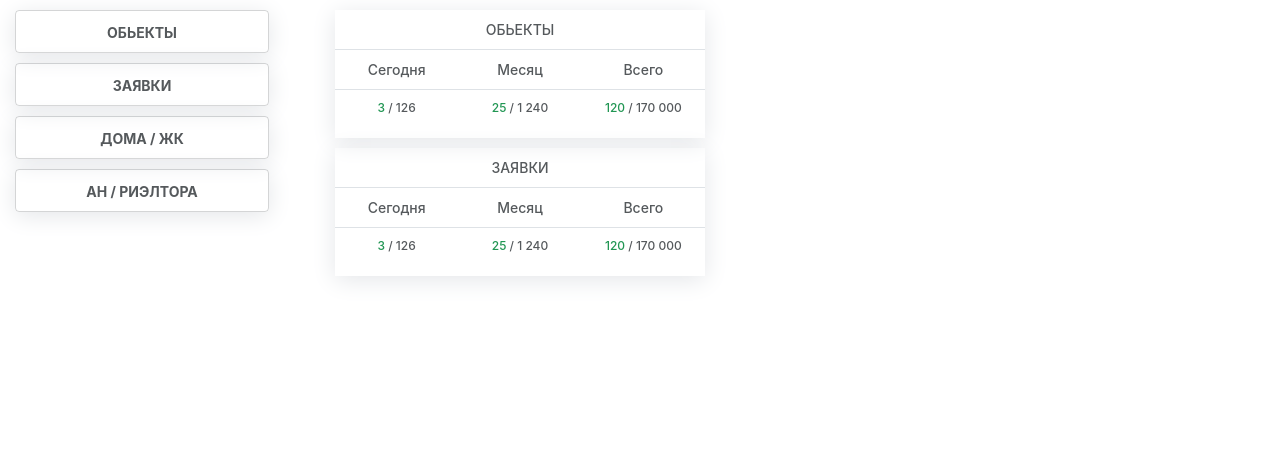
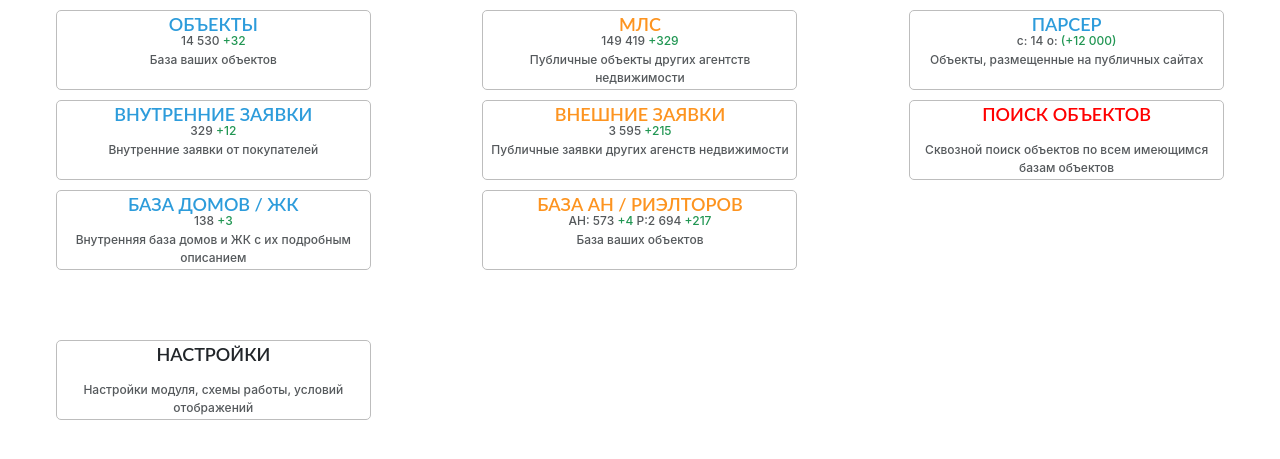
Before and after one commit to Padilo300/real, a PHP site: page / in a window 1280 px wide. Shown: the top 459 px of the page. Run offline with PHP 8.4, Linux system fonts and the light colour scheme.

Commit message:
Новый дашборд

```diff
--- a/app/index.html
+++ b/app/index.html
@@ -19,111 +19,189 @@
     <div class="rootWrap">
         <div class="container-fluid">
             <div class="row">
-                <div class="col col-md-12 col-12 col-lg-3">
-                    <div class="btn-xs-column">
-                        <a href="list.html" class="INS-btn-mainPage">
-                            Обьекты
-                        </a>
-                        <a href="" class="INS-btn-mainPage">
-                            Заявки
-                        </a>
-                        <a href="" class="INS-btn-mainPage">
-                            Дома / Жк
-                        </a>
-                        <a href="" class="INS-btn-mainPage">
-                            АН / риэлтора
-                        </a>
-                    </div><!-- btn-xs-column -->
+               <div class="col col-12 col-md-4">
+                   <div class="bord">
+                        <p class="text-center blue bord-title">
+                            ОБЪЕКТЫ
+                        </p>
+                        <p class="text-center bord-details">
+                            <span class="multiSpan">
+                                <span>
+                                    <b>
+                                        14 530
+                                    </b>
+                                </span>
+                                <span class="green">
+                                    +32
+                                </span>
+                            </span>
+                        </p>
+                        <p class="text-center bord-type">
+                            База ваших объектов
+                        </p>
+                   </div>
+                   <div class="bord">
+                        <p class="text-center blue bord-title">
+                            ВНУТРЕННИЕ ЗАЯВКИ
+                        </p>
+                        <p class="text-center bord-details">
+                            <span class="multiSpan">
+                                <span>
+                                    <b>
+                                        329
+                                    </b>
+                                </span>
+                                <span class="green">
+                                    +12
+                                </span>
+                            </span>
+                        </p>
+                        <p class="text-center bord-type">
+                            Внутренние заявки от покупателей
+                        </p>
+                   </div>
+                   <div class="bord">
+                        <p class="text-center blue bord-title">
+                            БАЗА ДОМОВ / ЖК
+                        </p>
+                        <p class="text-center bord-details">
+                            <span class="multiSpan">
+                                <span>
+                                    <b>
+                                        138
+                                    </b>
+                                </span>
+                                <span class="green">
+                                    +3
+                                </span>
+                            </span>
+                        </p>
+                        <p class="text-center bord-type">
+                            Внутренняя база домов и ЖК с
+                            их подробным описанием
+                        </p>
+                   </div>
                </div><!-- col -->
-                <div class="col col-12 col-md-12 col-lg-9">
-                    <div class="btn-xs-column">
-                            <table class="table table-main-page text-center" >
-                                    <thead>
-                                        <tr>
-                                            <td colspan="3" class="text-upper">
-                                                Обьекты
-                                            </td>
-                                        </tr>
-                                    </thead>
-                                    <tbody>
-                                        <tr>
-                                            <td>Сегодня</td>
-                                            <td>Месяц</td>
-                                            <td>Всего</td>
-                                        </tr>
-                                        <tr>
-                                            <td>
-                                                <p class="gray">
+               <div class="col col-12 col-md-4">
+                    <div class="bord">
+                            <p class="text-center yellow bord-title">
+                                МЛС
+                            </p>
+                            <p class="text-center bord-details">
+                                <span class="multiSpan">
+                                    <span>
+                                        <b>
+                                            149 419
+                                        </b>
+                                    </span>
                                     <span class="green">
-                                                        3
+                                        +329
                                     </span>
-                                                    / 126
+                                </span>
                             </p>
-                                            </td>
-                                            <td>
-                                                <p class="gray">
+                            <p class="text-center bord-type">
+                                Публичные объекты других агентств недвижимости
+                            </p>
+                       </div>
+                       <div class="bord">
+                            <p class="text-center yellow bord-title">
+                                Внешние заявки
+                            </p>
+                            <p class="text-center bord-details">
+                                <span class="multiSpan">
+                                    <span>
+                                        <b>
+                                            3 595
+                                        </b>
+                                    </span>
                                     <span class="green">
-                                                        25
+                                        +215
                                     </span>
-                                                    / 1 240
+                                </span>
                             </p>
-                                            </td>
-                                            <td>
-                                                <p class="gray">
+                            <p class="text-center bord-type">
+                                Публичные заявки других агенств недвижимости
+                            </p>
+                       </div>
+                       <div class="bord">
+                            <p class="text-center yellow bord-title">
+                                БАЗА АН / РИЭЛТОРОВ
+                            </p>
+                            <p class="text-center bord-details">
+                                <span class="multiSpan">
+                                    <span>
+                                        <b>
+                                            АН: 573
+                                        </b>
+                                    </span>
                                     <span class="green">
-                                                        120
+                                        +4
                                     </span>
-                                                    / 170 000
+                                </span>
+                                <span class="multiSpan">
+                                    <span>
+                                        <b>
+                                            Р:2 694
+                                        </b>
+                                    </span>
+                                    <span class="green">
+                                        +217
+                                    </span>
+                                </span>
                             </p>
-                                            </td>
-                                        </tr>
-                                    </tbody>
-                                </table>
+                            <p class="text-center bord-type">
+                                База ваших объектов
+                            </p>
+                       </div>
+               </div><!-- col -->
+               <div class="col col-12 col-md-4">
+                    <div class="bord">
+                            <p class="text-center blue bord-title">
+                                Парсер
+                            </p>
+                            <p class="text-center bord-details">
+                                <span class="multiSpan">
+                                    <span>
+                                        <b>
+                                            с: 14 o:
+                                        </b>
+                                    </span>
+                                    <span class="green">
+                                        (+12 000)
+                                    </span>
+                                </span>
+                            </p>
+                            <p class="text-center bord-type">
+                                Объекты, размещенные на публичных сайтах
+                            </p>
+                       </div>
+                       <div class="bord">
+                            <p class="text-center red bord-title">
+                                поиск объектов
+                            </p>
+                            <p class="text-center bord-details">
 
-                                <table class="table table-main-page text-center" >
-                                        <thead>
-                                            <tr>
-                                                <td colspan="3" class="text-upper">
-                                                    Заявки
-                                                </td>
-                                            </tr>
-                                        </thead>
-                                        <tbody>
-                                            <tr>
-                                                <td>Сегодня</td>
-                                                <td>Месяц</td>
-                                                <td>Всего</td>
-                                            </tr>
-                                            <tr>
-                                                <td>
-                                                    <p class="gray">
-                                                        <span class="green">
-                                                            3
-                                                        </span>
-                                                        / 126
                             </p>
-                                                </td>
-                                                <td>
-                                                    <p class="gray">
-                                                        <span class="green">
-                                                            25
-                                                        </span>
-                                                        / 1 240
+                            <p class="text-center bord-type">
+                                Сквозной поиск объектов по всем
+                                имеющимся базам объектов
                             </p>
-                                                </td>
-                                                <td>
-                                                    <p class="gray">
-                                                        <span class="green">
-                                                            120
-                                                        </span>
-                                                        / 170 000
+                       </div>
+               </div><!-- col -->
+            </div><!-- row -->
+            <div class="row bordRow-2">
+                <div class="col col-12 col-md-4">
+                    <div class="bord">
+                        <p class="text-center  bord-title">
+                            Настройки
                         </p>
-                                                </td>
-                                            </tr>
-                                        </tbody>
-                                </table>
-                    </div><!-- btn-xs-column -->
+                        <p class="text-center bord-details">
 
+                        </p>
+                        <p class="text-center bord-type">
+                            Настройки модуля, схемы работы, условий отображений
+                        </p>
+                    </div>
                 </div><!-- col -->
             </div><!-- row -->
         </div><!-- container-fluid -->
--- /dev/null
+++ b/app/scss/details/details.scss
@@ -0,0 +1,37 @@
+.bord{
+    border: 1px solid #BDBDBD;
+    box-sizing: border-box;
+    border-radius: 5px;
+    padding: 0 0 0 0 ;
+    width: 315px;
+    height: 80px;
+    transition: all 0.3s;
+    cursor: pointer;
+    margin: 10px auto;
+    &:hover{
+        box-shadow: 0 0 6px 0 #BDBDBD;
+    }
+    > .bord-title{
+        font-size: 18px;
+        font-weight: 600;
+        font-family: Lato;
+        margin: 0;
+        height: 20px;
+        text-transform: uppercase;
+    }
+    > .bord-details{
+        margin: 1px 0 1px 0;
+        min-height: 18px;
+        *{
+            font-weight: 500;
+        }
+    }
+    > .bord-type{
+        font-size: 12px;
+        color: #55595C;
+        font-weight: 500;
+    }
+}
+.bordRow-2{
+    margin-top: 50px;
+}
--- a/app/scss/main.scss
+++ b/app/scss/main.scss
@@ -48,6 +48,8 @@
 @import 'pages/add_objact/add_objact'   ;
 @import 'pages/listObjact/listObjact'   ;
 
+@import 'details/details'   ;
+
 
 body{
     background: #fff;
```
Also changed, not shown: app/css/main.css. Lines whose indentation alone changed are shown as unchanged.
